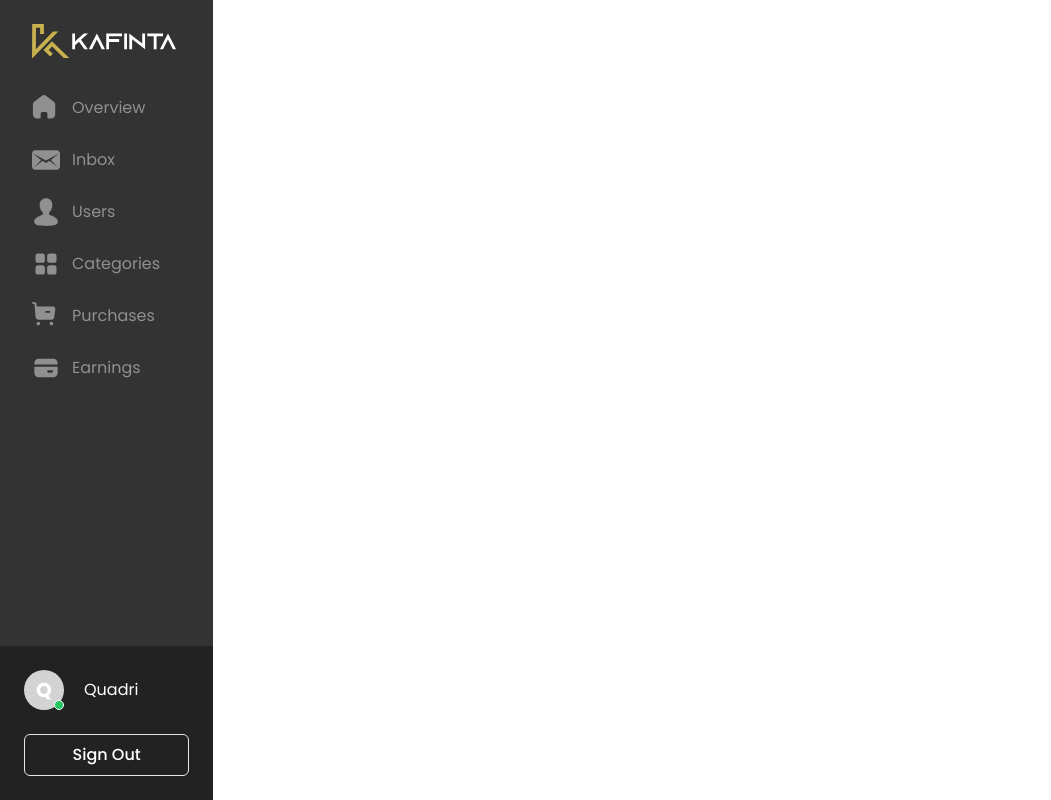
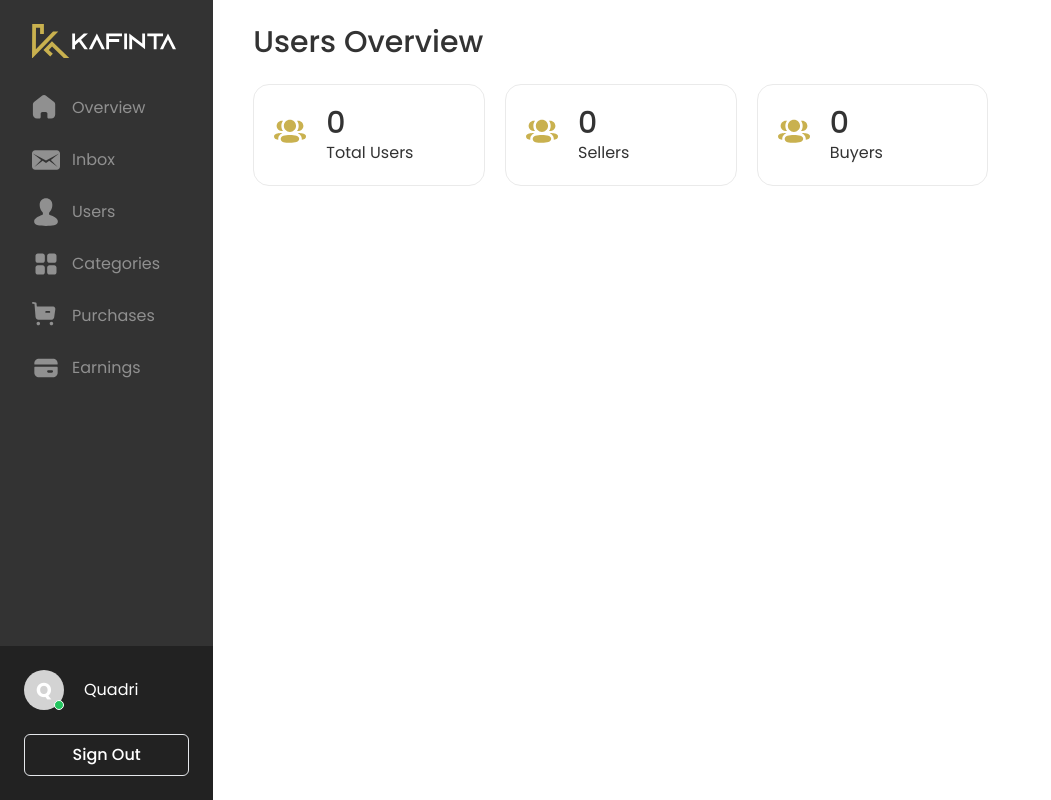
Before and after one commit to kafinta/admin-frontend, a Nuxt app: page /users in a window 1280 px wide. Shown: the whole page, without its empty margins (0-1051 px from the left). Built offline with nearby package versions, Linux system fonts and the light colour scheme.

Commit message:
chore: users page development in progress, purchases page modified with layout

```diff
--- a/pages/purchases.vue
+++ b/pages/purchases.vue
@@ -1,5 +1,5 @@
 <template>
-  <div :class="[openDialog ? 'overflow-y-hidden' : '', openEditOverlay ? 'overflow-y-hidden' : '']">
+  <Layouts :class="[openDialog ? 'overflow-y-hidden' : '', openEditOverlay ? 'overflow-y-hidden' : '']">
     <ModalsDrawer :openDialog="openDialog" @closeDialog="viewCategory()">
       <template #title>Test Category</template>
       <div>
@@ -24,7 +24,7 @@
       <UiTypographyH2>Manage Purchases</UiTypographyH2>
       <UiButtonsPrimary>Product deliveries</UiButtonsPrimary>
     </div>
-  </div>
+  </Layouts>
 </template>
 <script>
 export default {
--- a/pages/users.vue
+++ b/pages/users.vue
@@ -1,5 +1,39 @@
 <template>
   <Layouts>
-
+    <UiTypographyH2>Users Overview</UiTypographyH2>
+    <div class="grid grid-cols-2 lg:grid-cols-4 gap-5 my-6">
+      <UiCardsOverview v-for="item in overview" :key="item.id" :imagePath="item.imagePath" :item="item.title" :item_count="item.count" :route="item.route" />
+    </div>
   </Layouts>
 </template>
+<script>
+export default {
+  data() {
+    return {
+      overview: [
+        {
+          id: 1,
+          imagePath: require('@/assets/images/insights/users.svg'),
+          title: 'Total Users',
+          count: 0,
+          route: '/users'
+        },
+        {
+          id: 2,
+          imagePath: require('@/assets/images/insights/users.svg'),
+          title: 'Sellers',
+          count: 0,
+          route: '/users'
+        },
+        {
+          id: 3,
+          imagePath: require('@/assets/images/insights/users.svg'),
+          title: 'Buyers',
+          count: 0,
+          route: '/users'
+        },
+      ],
+    }
+  },
+}
+</script>
```
